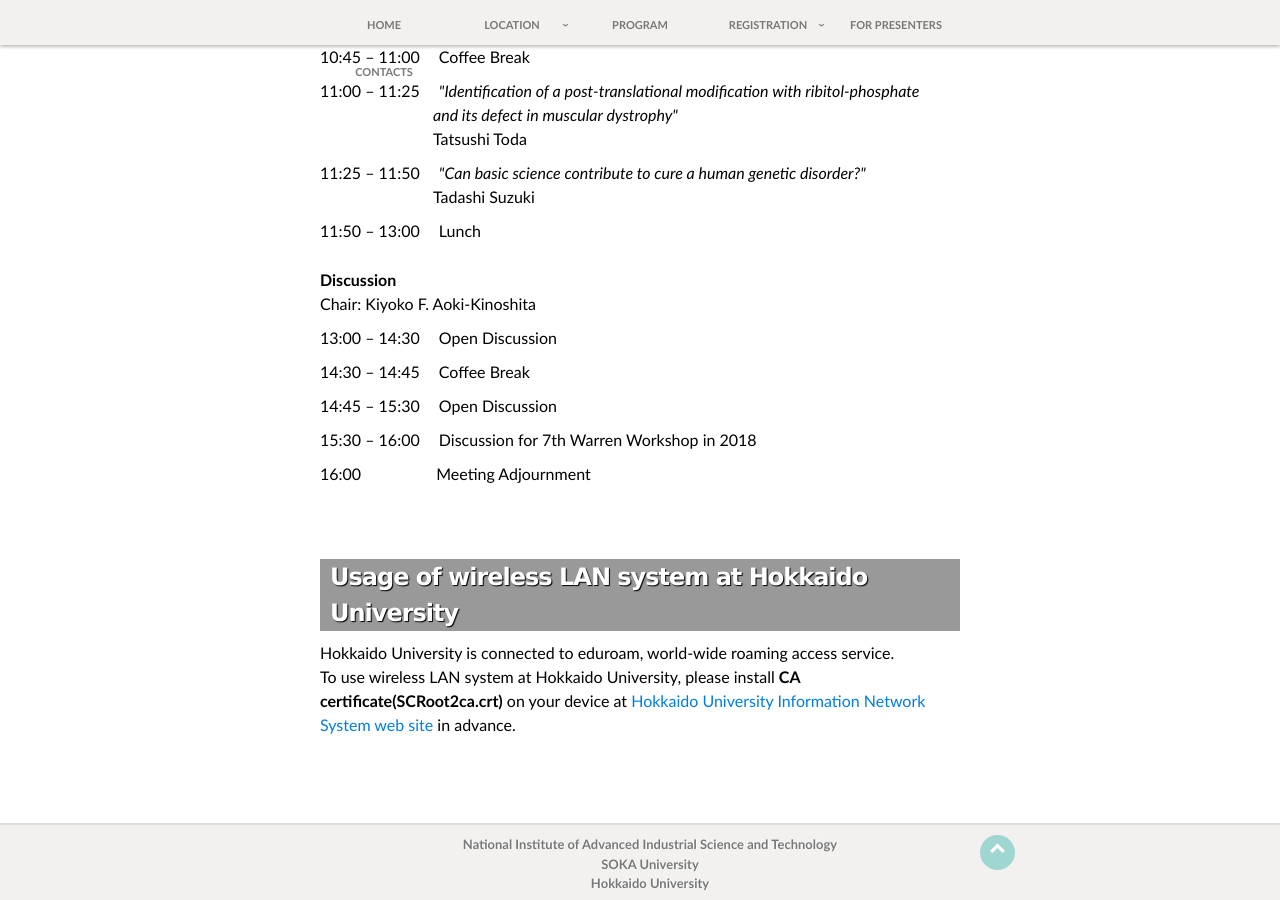
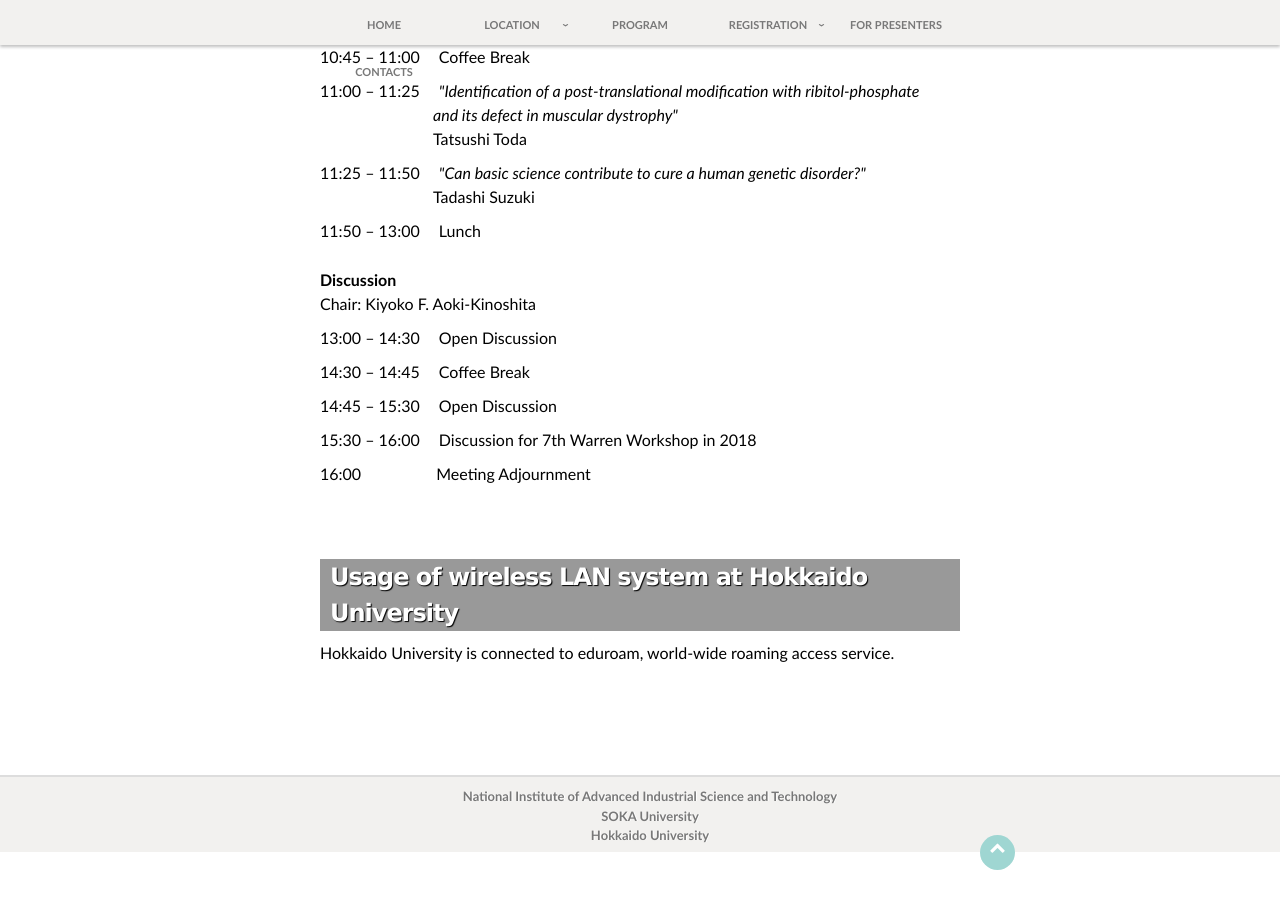
Before and after one commit to yamazakiM/test_warren2016, a Jekyll site: the page built from program/index.md, in a window 1280 px wide and 900 px high, scrolled down 3835 px. Built offline with Jekyll 4.4.1, drawn with Linux system fonts in a browser that asks for light colours; nearby versions of some CDN libraries; library files that are not in the unit come from our copies.

Commit message:
Update index.md

```diff
--- a/program/index.md
+++ b/program/index.md
@@ -355,7 +355,7 @@ Hokkaido University<br>
 <p>
 	Hokkaido University is connected to eduroam, world-wide roaming access service.
 	<br>
-	To use wireless LAN system at Hokkaido University, please install <strong>CA certificate(SCRoot2ca.crt)</strong> on your device at <a href="http://www.hines.hokudai.ac.jp/temporary_LAN/">Hokkaido University Information Network System web site</a> in advance.
+	<!--To use wireless LAN system at Hokkaido University, please install <strong>CA certificate(SCRoot2ca.crt)</strong> on your device at <a href="http://www.hines.hokudai.ac.jp/temporary_LAN/">Hokkaido University Information Network System web site</a> in advance.-->
 	<br>
 </p>
 <br>
```
